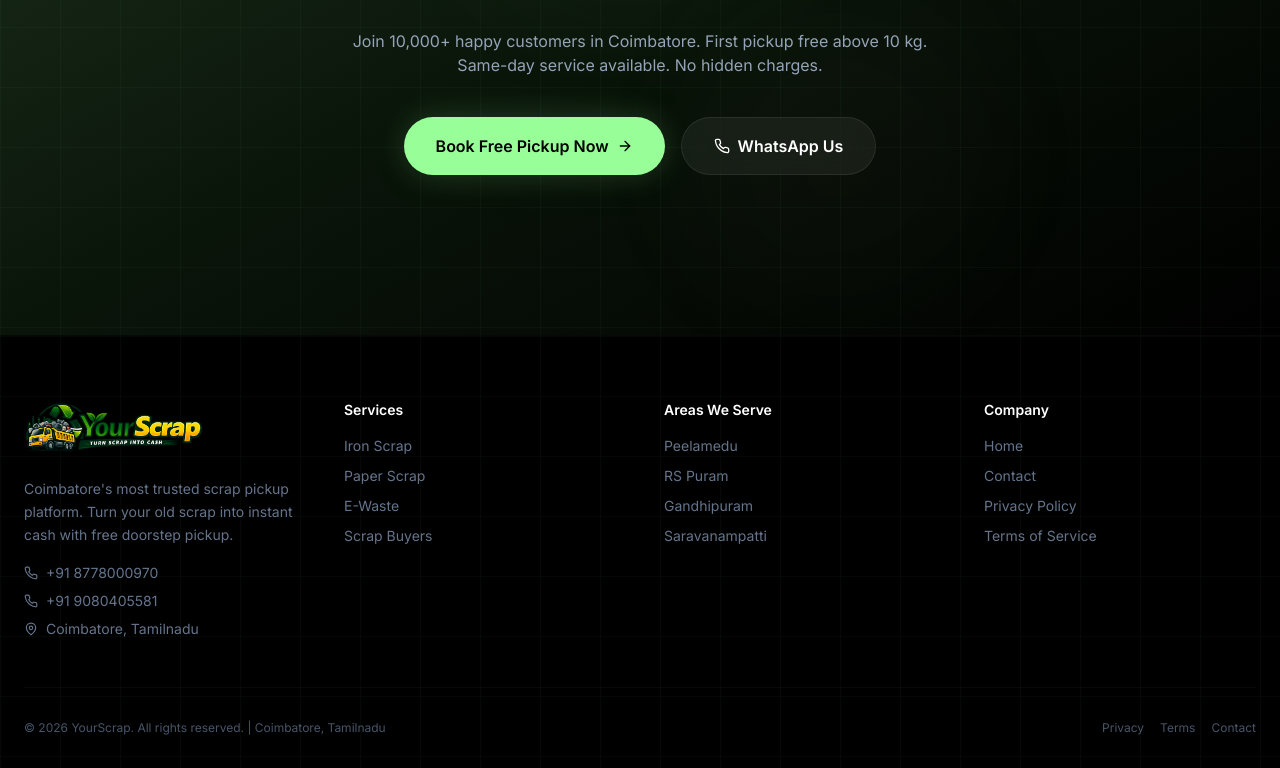
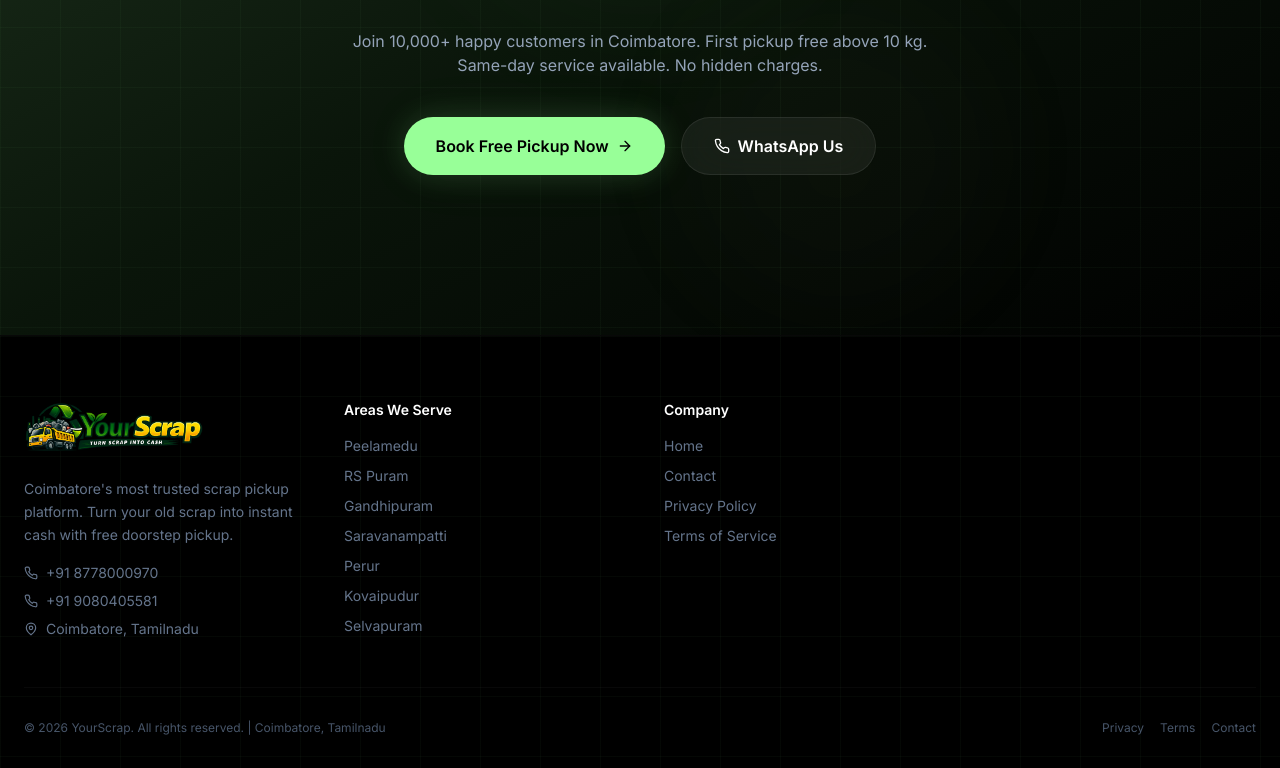
Before and after one commit to MCSK100/yourscrap, a React (Vite) app in the folder client/: page / in a window 1280 px wide. Shown: the part 6717-7485 px from the top of the page. Built offline with nearby package versions, Linux system fonts and the light colour scheme; the HTML template or start-up script is replaced by a standard one.

Commit message:
new fixes

```diff
--- a/client/src/components/Footer.jsx
+++ b/client/src/components/Footer.jsx
@@ -15,6 +15,9 @@ const footerLinks = {
     { label: 'RS Puram', href: '/scrap-pickup-rs-puram' },
     { label: 'Gandhipuram', href: '/scrap-buyers-coimbatore' },
     { label: 'Saravanampatti', href: '/scrap-buyers-coimbatore' },
+    { label: 'Perur', href: '/scrap-buyers-coimbatore' },
+    { label: 'Kovaipudur', href: '/scrap-buyers-coimbatore' },
+    { label: 'Selvapuram', href: '/scrap-buyers-coimbatore' },
   ],
   company: [
     { label: 'Home', href: '/' },
@@ -54,19 +57,7 @@ export default function Footer() {
             </div>
           </div>
 
-          <div>
-            <h4 className="text-sm font-semibold text-white mb-4">Services</h4>
-            <ul className="space-y-2.5">
-              {footerLinks.services.map((link) => (
-                <li key={link.label}>
-                  <Link to={link.href} className="text-sm text-slate-500 hover:text-scrap-green transition-colors flex items-center gap-1 group">
-                    <ChevronRight className="w-3 h-3 opacity-0 -ml-4 group-hover:opacity-100 group-hover:ml-0 transition-all" />
-                    {link.label}
-                  </Link>
-                </li>
-              ))}
-            </ul>
-          </div>
+
 
           <div>
             <h4 className="text-sm font-semibold text-white mb-4">Areas We Serve</h4>
```
Also changed, not shown: client/public/robots.txt, 43 other files (tests, documents, lock files or other folders).
